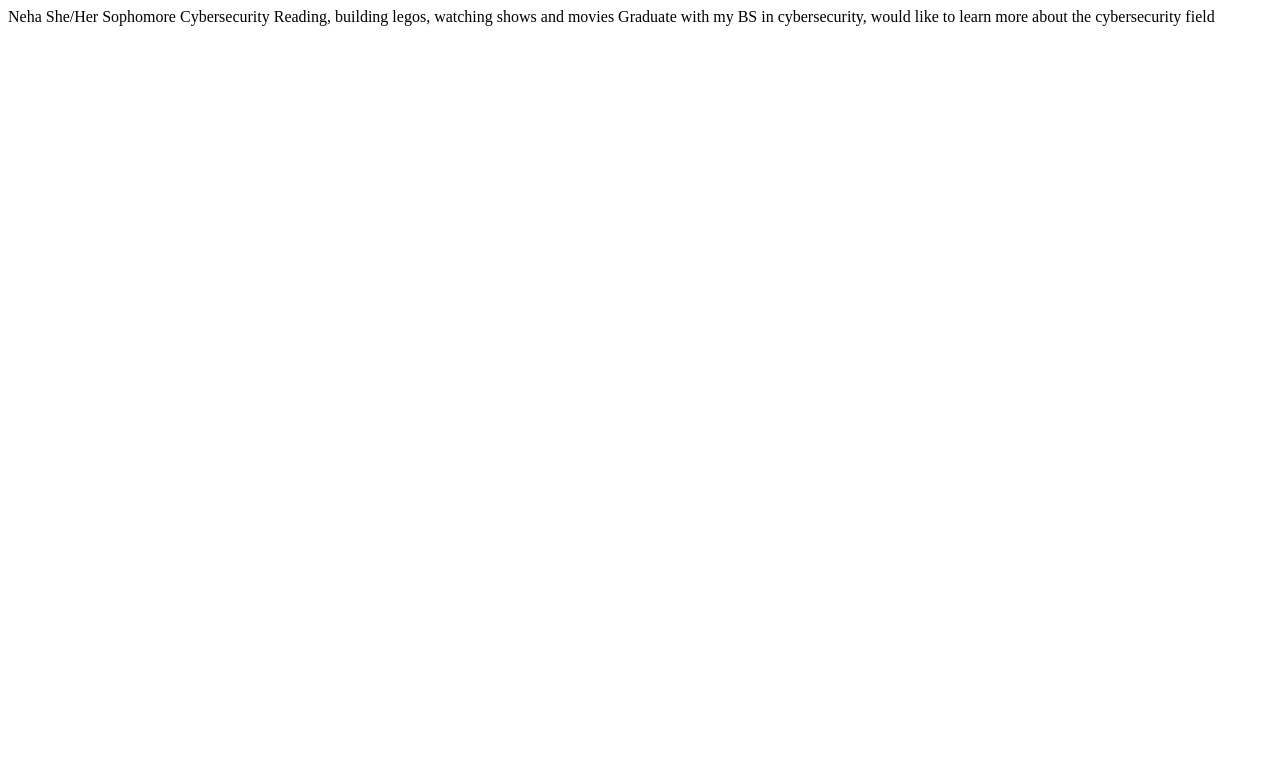
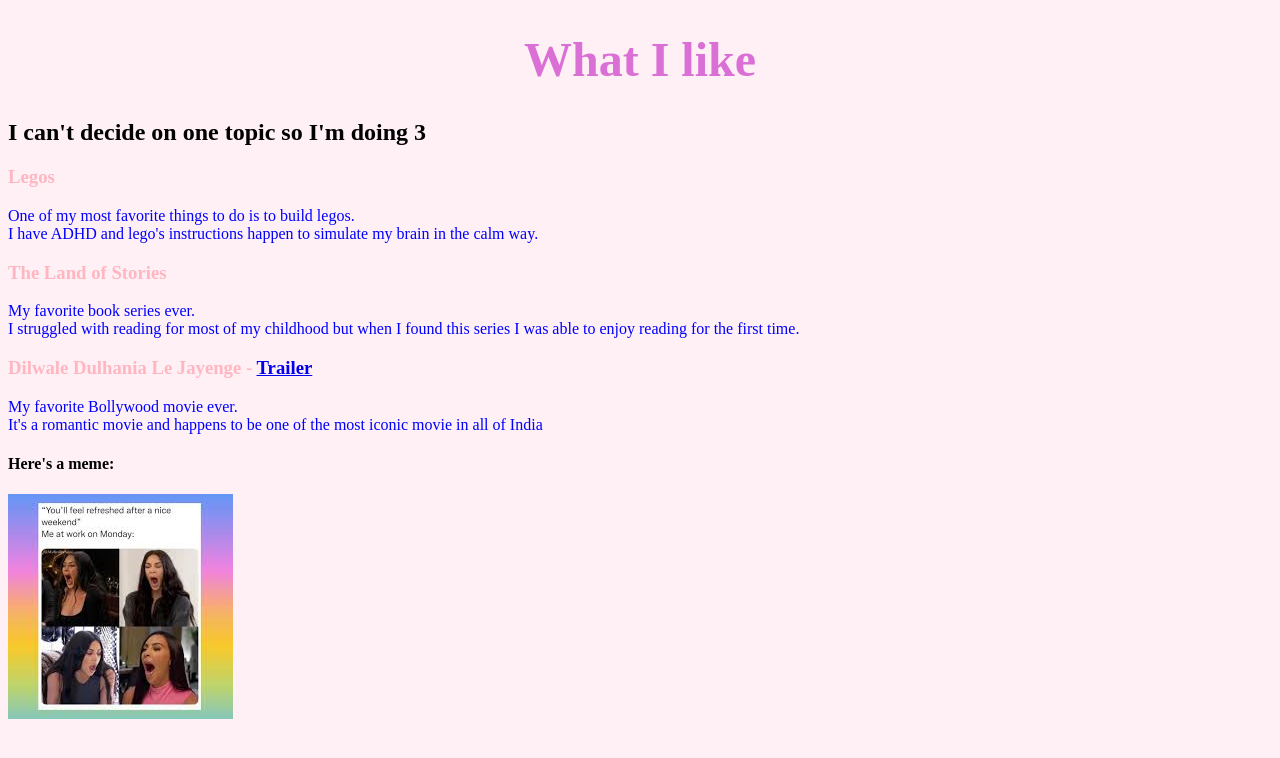
Before and after one commit to CJones-Howe/cybr201-NehaMis00-.github.io, a plain HTML site: page index.html in a window 1280 px wide. Drawn offline with Linux system fonts and the light colour scheme.

Commit message:
Add files via upload
week 5  labs

```diff
--- a/index.html
+++ b/index.html
@@ -1,6 +1,28 @@
-Neha
-She/Her
-Sophomore
-Cybersecurity
-Reading, building legos, watching shows and movies
-Graduate with my BS in cybersecurity, would like to learn more about the cybersecurity field
+<!DOCTYPE html>
+<html>
+<head>
+	<title> What I like </title>
+	<link rel="stylesheet" href="index2.css">
+</head>
+<body>
+<h1> What I like </h1>
+<h2> I can't decide on one topic so I'm doing 3 </h2>
+
+<h3> Legos </h3>
+<p style="color:blue"> One of my most favorite things to do is to build legos. <br>I have ADHD and lego's instructions happen to simulate my brain in the calm way. </br> </p>
+
+
+<h3> The Land of Stories  </h3>
+<p style="color:blue"> My favorite book series ever. <br>I struggled with reading for most of my childhood but when I found this series I was able to enjoy reading for the first time. </br> </p>
+
+
+<h3> Dilwale Dulhania Le Jayenge - <a href="https://www.youtube.com/watch?v=oIZ4U21DRlM"> Trailer </a> </h3>
+<p style="color:blue"> My favorite Bollywood movie ever. <br>It's a romantic movie and happens to be one of the most iconic movie in all of India </br> </p>
+
+
+
+
+<h4> Here's a meme: </h4>
+<img src = "meme.png" </img>
+</body>
+</html>
--- /dev/null
+++ b/index2.css
@@ -0,0 +1,4 @@
+body {background-color: LavenderBlush;}
+h3 {color: LightPink;}
+h1 {color: Orchid; font-size: 300%; text-align: center;}
+#para1 {text-align: center; color: red; font-style: oblique;}
```
